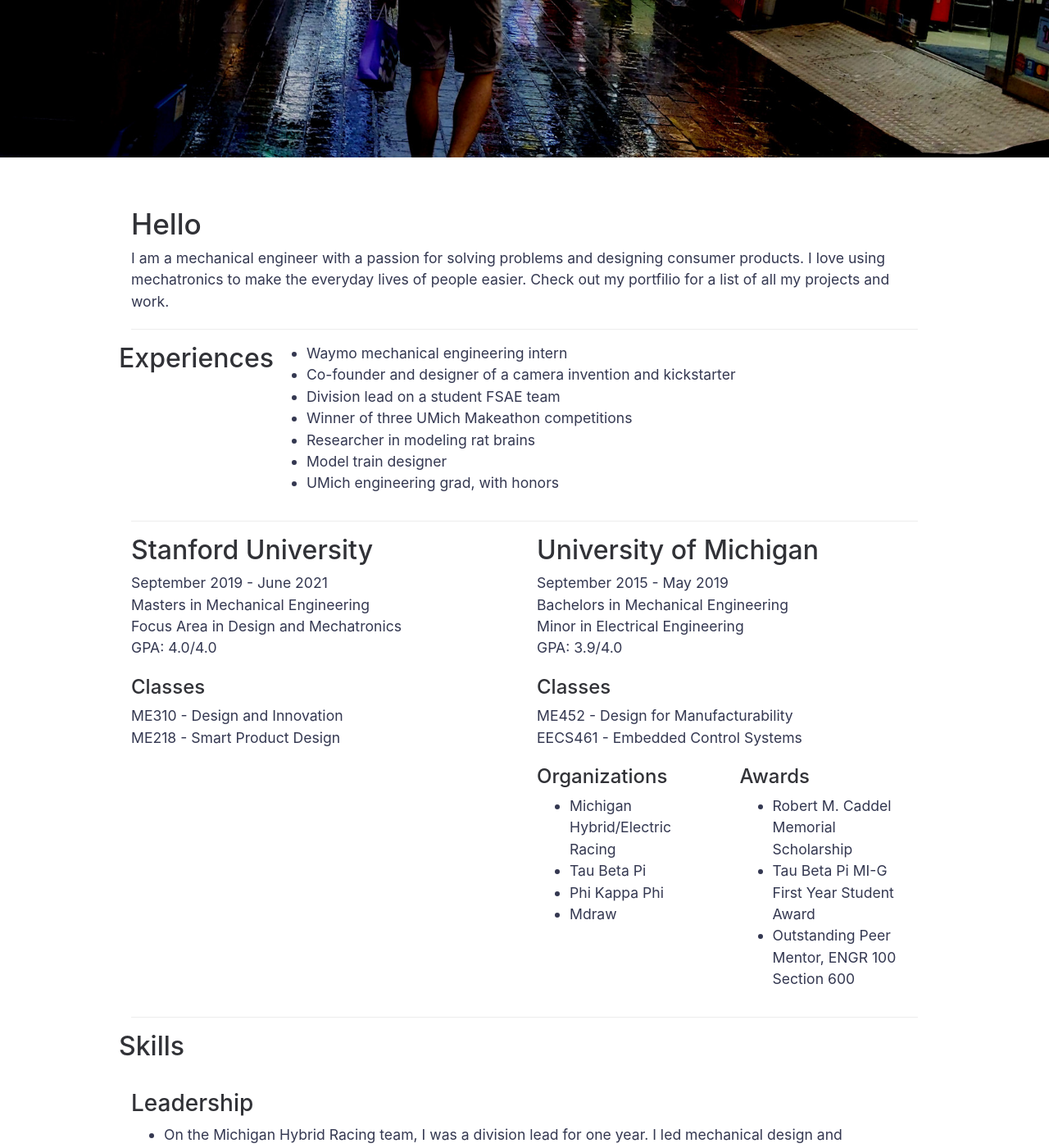
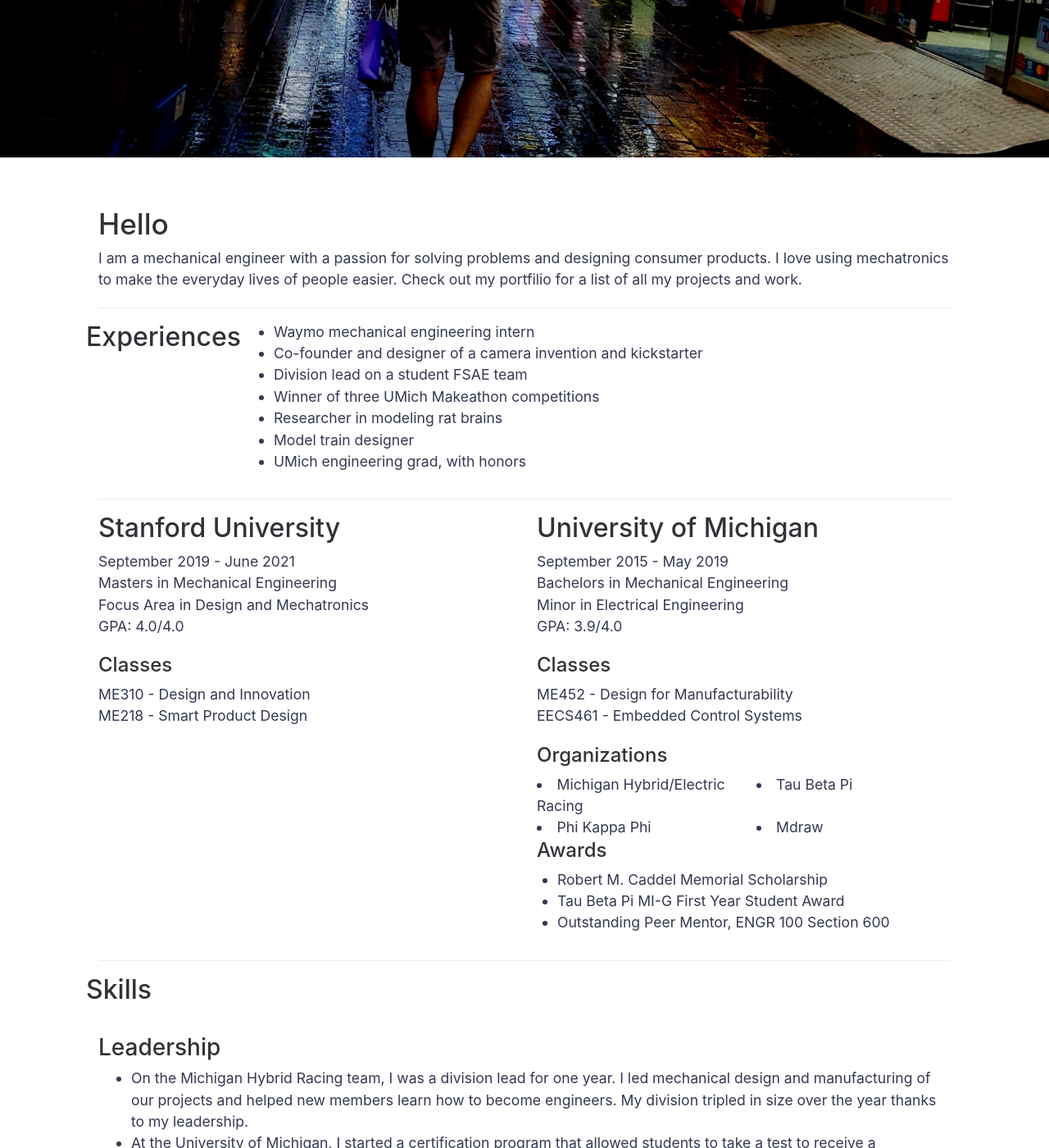
Before and after one commit to T60D/T60D.github.io, a Jekyll site: the page built from index.md, in a window 1280 px wide and 1400 px high, scrolled down 442 px. Shown: the whole window at 82% size. Built offline with Jekyll 4.4.1, drawn with Linux system fonts in a browser that asks for light colours; some of the changed text lies outside the part shown.

Commit message:
Updated width of content

```diff
--- a/_sass/pages/_page.scss
+++ b/_sass/pages/_page.scss
@@ -78,7 +78,7 @@
 }
 
 .page-content {
-  max-width: 60rem;
+  max-width: 65rem;
   margin: 0 auto;
   padding: 2.5em 0;
 
--- a/index.md
+++ b/index.md
@@ -48,28 +48,39 @@ I am a mechanical engineer with a passion for solving problems and designing con
         Minor in Electrical Engineering<br>
         GPA: 3.9/4.0<br>
         </p>
+
         <h4>Classes</h4>
         <p>ME452 - Design for Manufacturability<br>
         EECS461 - Embedded Control Systems<br>
         </p>
+
         <div class = "row">
-            <div class = "col-12 col-md-6">
+            <div class = "col-12">
                 <h4>Organizations</h4>
-                <ul>
+            </div>
+            <div class = "col-6">
                 <li>Michigan Hybrid/Electric Racing</li>
+            </div>
+            <div class = "col-6">
                 <li>Tau Beta Pi</li>
+            </div>
+            <div class = "col-6">
                 <li>Phi Kappa Phi</li>
+            </div>
+            <div class = "col-6">
                 <li>Mdraw</li>
-                </ul>
             </div>
-            <div class = "col-12 col-md-6">
+        </div>
+
+        <div class = "row">
+            <div class = "col-12">
                 <h4>Awards</h4>
-                <ul>
-                <li>Robert M. Caddel Memorial Scholarship</li>
-                <li>Tau Beta Pi MI-G First Year Student Award</li>
-                <li>Outstanding Peer Mentor, ENGR 100 Section 600</li>
-                </ul>
             </div>
+            <ul>
+            <li>Robert M. Caddel Memorial Scholarship</li>
+            <li>Tau Beta Pi MI-G First Year Student Award</li>
+            <li>Outstanding Peer Mentor, ENGR 100 Section 600</li>
+            </ul>
         </div>
     </div>
 </div>
```
Also changed, not shown: _posts/2020-3-1-me218b.md (deleted, +0 -6 lines), _posts/2020-6-1-me310.md (deleted, +0 -6 lines), _posts/2019-12-1-me218a.md (deleted), _posts/2020-6-1-me218c.md (deleted).
